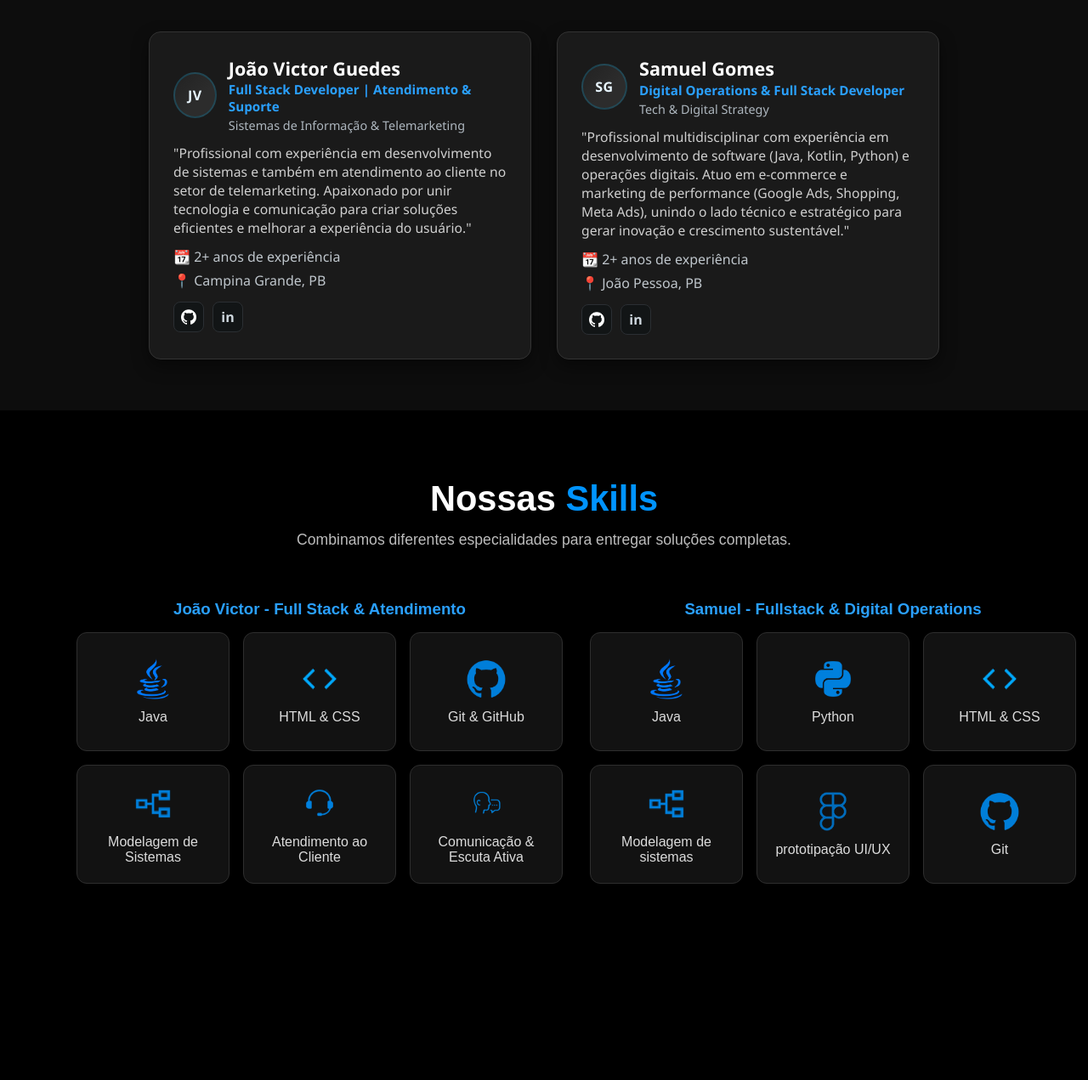
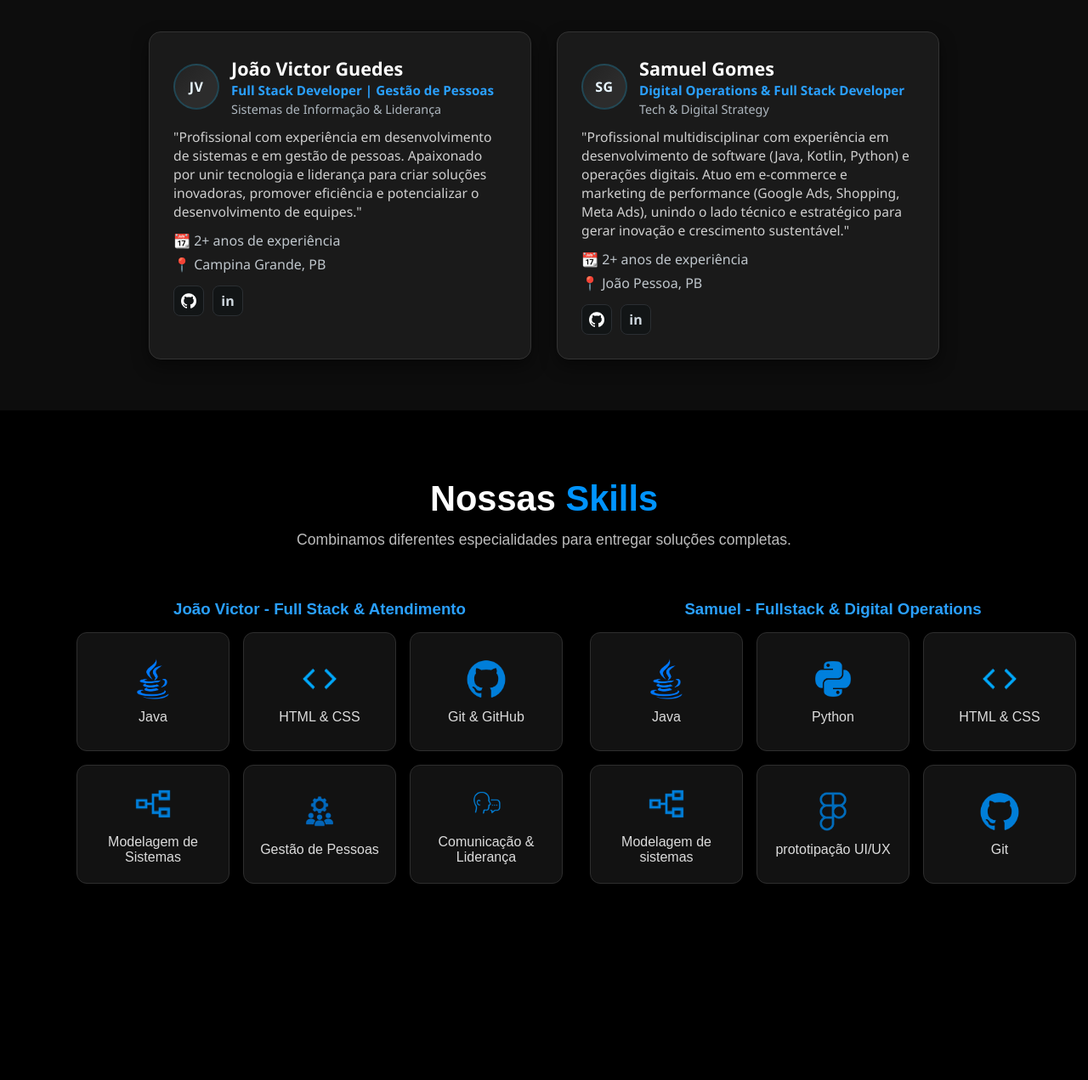
Before and after one commit to SamuelSoaresg/portf-lio-coletivo, a website: page index.html in a window 1280 px wide. Shown: the part 1089-2360 px from the top of the page at 85% size. Drawn offline with Linux system fonts and the light colour scheme.

Commit message:
feat: Atualiza seção Sobre Nós e Skills, adiciona projetos Abrace um RN e Neomed

```diff
--- a/index.html
+++ b/index.html
@@ -87,11 +87,11 @@
               <div class="avatar" aria-hidden="true">JV</div>
               <div class="identity">
                 <h3>João Victor Guedes</h3>
-                <a class="role" href="#" onclick="return false;">Full Stack Developer | Atendimento & Suporte</a>
-                <div class="subrole">Sistemas de Informação & Telemarketing</div>
+                <a class="role" href="#" onclick="return false;">Full Stack Developer | Gestão de Pessoas</a>
+                <div class="subrole">Sistemas de Informação & Liderança</div>
               </div>
             </div>
-            <p>"Profissional com experiência em desenvolvimento de sistemas e também em atendimento ao cliente no setor de telemarketing. Apaixonado por unir tecnologia e comunicação para criar soluções eficientes e melhorar a experiência do usuário."</p>
+            <p>"Profissional com experiência em desenvolvimento de sistemas e em gestão de pessoas. Apaixonado por unir tecnologia e liderança para criar soluções inovadoras, promover eficiência e potencializar o desenvolvimento de equipes."</p>
             <ul class="meta">
               <li>📆 2+ anos de experiência</li>
               <li>📍 Campina Grande, PB</li>
@@ -141,8 +141,8 @@
         <div class="skill-card"><img class="skill-icon" src="assets/code_icon.png" alt="HTML & CSS"><span>HTML & CSS</span></div>
         <div class="skill-card"><img class="skill-icon" src="assets/git_icon_blue.png" alt="Git"><span>Git & GitHub</span></div>
         <div class="skill-card"><img class="skill-icon" src="assets/uml_icon.png" alt="Modelagem de Sistemas"><span>Modelagem de Sistemas</span></div>
-        <div class="skill-card"><img class="skill-icon" src="assets/headset_icon.png" alt="Atendimento"><span>Atendimento ao Cliente</span></div>
-        <div class="skill-card"><img class="skill-icon" src="assets/chat_icon.png" alt="Comunicação"><span>Comunicação & Escuta Ativa</span></div>
+        <div class="skill-card"><img class="skill-icon" src="assets/gestao_de_pessoas.png" alt="Atendimento"><span>Gestão de Pessoas</span></div>
+        <div class="skill-card"><img class="skill-icon" src="assets/chat_icon.png" alt="Comunicação"><span>Comunicação & Liderança</span></div>
     </div>
 </div>
 
@@ -245,7 +245,7 @@
             </article>
 
             <article class="project-card">
-                <div class="project-cover" style="background-image: url('assets/cover-abrace.png');">
+                <div class="project-cover" style="background-image: url('assets/abrace um rn.png');">
                     <span class="badge">Projeto Social</span>
                 </div>
                 <div class="project-content">
@@ -270,7 +270,7 @@
             </article>
 
             <article class="project-card">
-                <div class="project-cover" style="background-image: url('assets/cover-neomed.png');">
+                <div class="project-cover" style="background-image: url('assets/neomed.png');">
                     <span class="badge">Acadêmico | Microsserviços</span>
                 </div>
                 <div class="project-content">
```
Also changed, not shown: assets/abrace um rn.png (added), assets/gestao_de_pessoas.png (added), assets/neomed.png (added).
